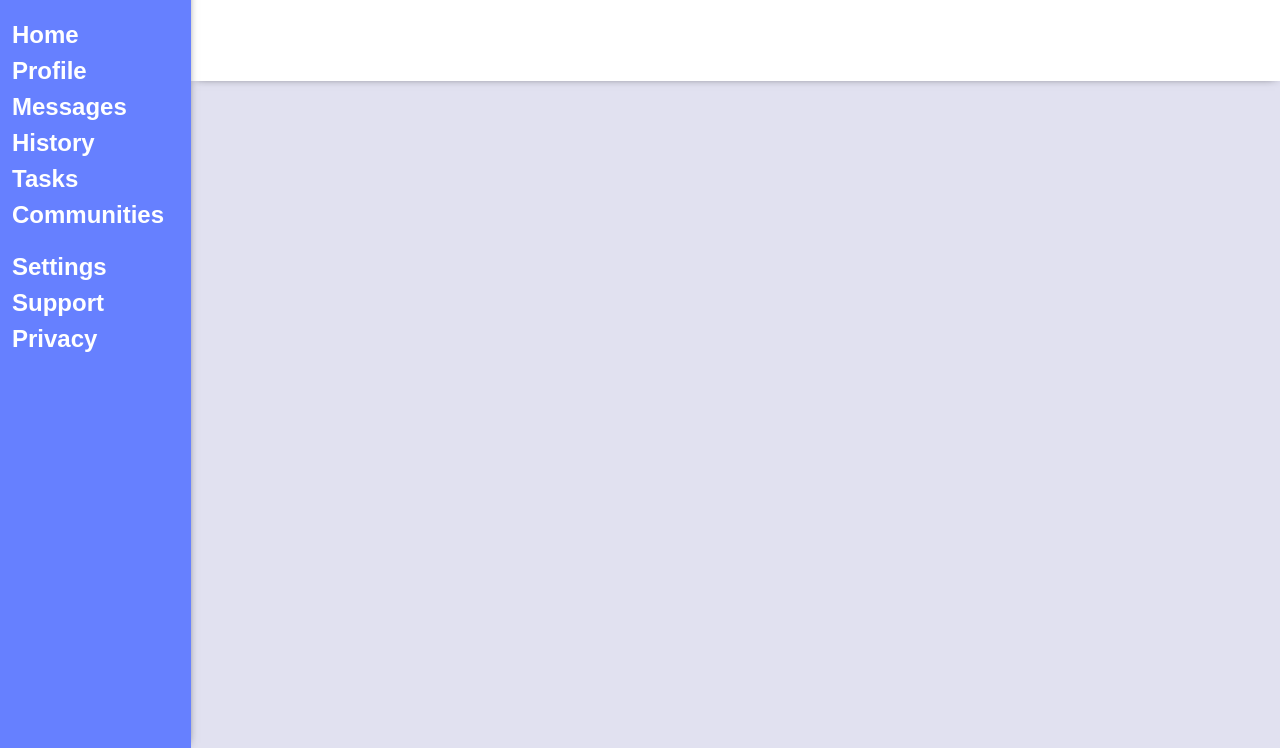
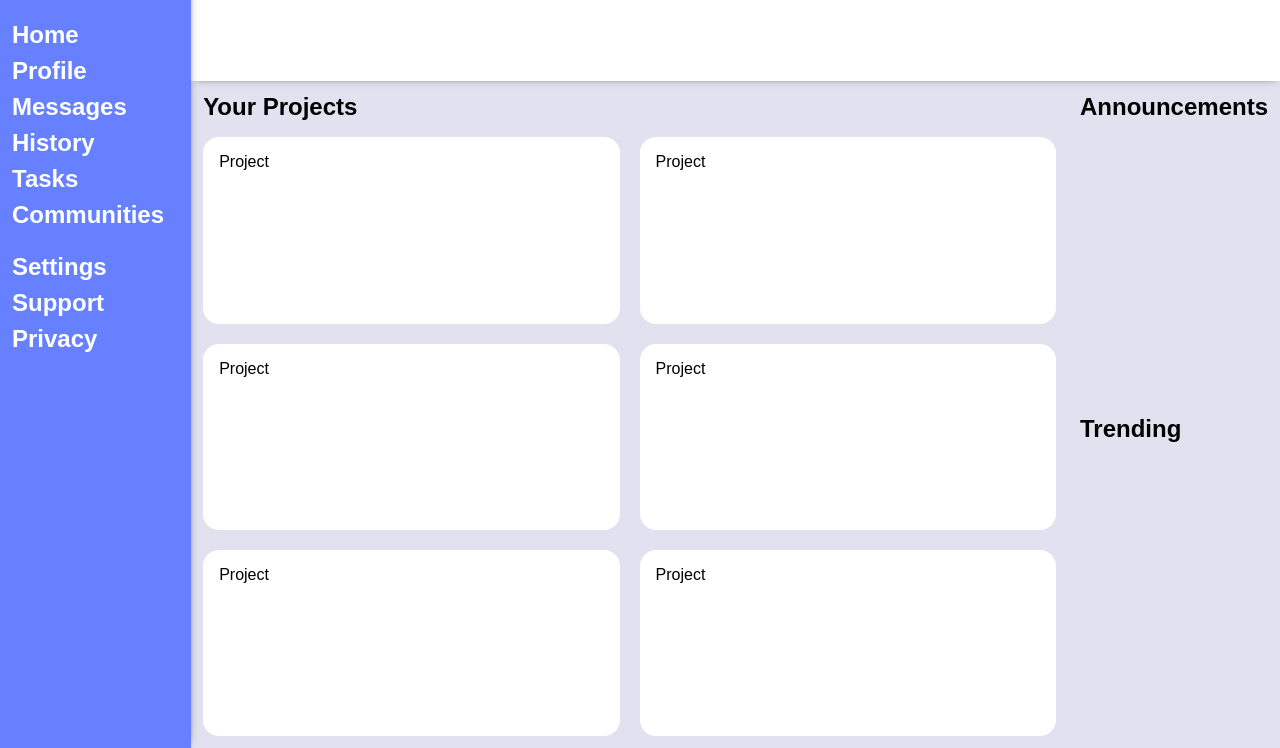
Before and after one commit to justonhart/odin-dashboard, a plain HTML site: page index.html in a window 1280 px wide. Shown: the part 52-800 px from the top of the page. Drawn offline with Linux system fonts and the light colour scheme.

Commit message:
Add containers

```diff
--- a/index.html
+++ b/index.html
@@ -24,12 +24,23 @@
 	</div>
 	<div id="header">
 	</div>
-	<div id="content">
-		<div id="projects">
+	<div id="projects">
+		<h2>Your Projects</h2>
+		<div id="projectContainer">
+			<div class="projectCard">Project</div>
+			<div class="projectCard">Project</div>
+			<div class="projectCard">Project</div>
+			<div class="projectCard">Project</div>
+			<div class="projectCard">Project</div>
+			<div class="projectCard">Project</div>
 		</div>
+	</div>
+	<div id="sidebar">
 		<div id="announcements">
+			<h2>Announcements</h2>
 		</div>
 		<div id="trending">
+			<h2>Trending</h2>
 		</div>
 	</div>
 </body>
--- a/style.css
+++ b/style.css
@@ -11,7 +11,7 @@ html, body{
 
 body{
 	display: grid;
-	grid-template-columns: 1fr 7fr;
+	grid-template-columns: 1fr 6fr 1.33fr;
 	grid-template-rows: 1fr 5fr;
 }
 
@@ -41,12 +41,46 @@ li + li{
 }
 
 #header{
+	padding: 12px;
+	grid-column: 2 / -1;
 	background-color:#ffffff;
 	box-shadow: 0 0 10px -5px;
 	z-index: 1;
 }
 
-#content{
+#projects{
+	display: flex;
+	gap: 1rem;
+	flex-direction: column;
+	padding: 12px;
 	background-color:#e1e1f0;
 	z-index: 0;
 }
+
+#projectContainer {
+	flex: 1;
+	display: grid;
+	grid-template: repeat(3, 1fr) / repeat(2, 1fr);
+	gap: 20px;
+}
+
+.projectCard{
+	background-color: white;
+	border-radius: 16px;
+	padding: 16px;
+}
+
+#sidebar{
+	padding: 12px;
+	background-color:#e1e1f0;
+	z-index: 0;
+	display: flex;
+	flex-direction:column;
+	justify-content: space-between
+}
+
+#announcements, #trending{
+	flex: 1;
+	display: flex;
+	flex-direction: column;
+}
```
